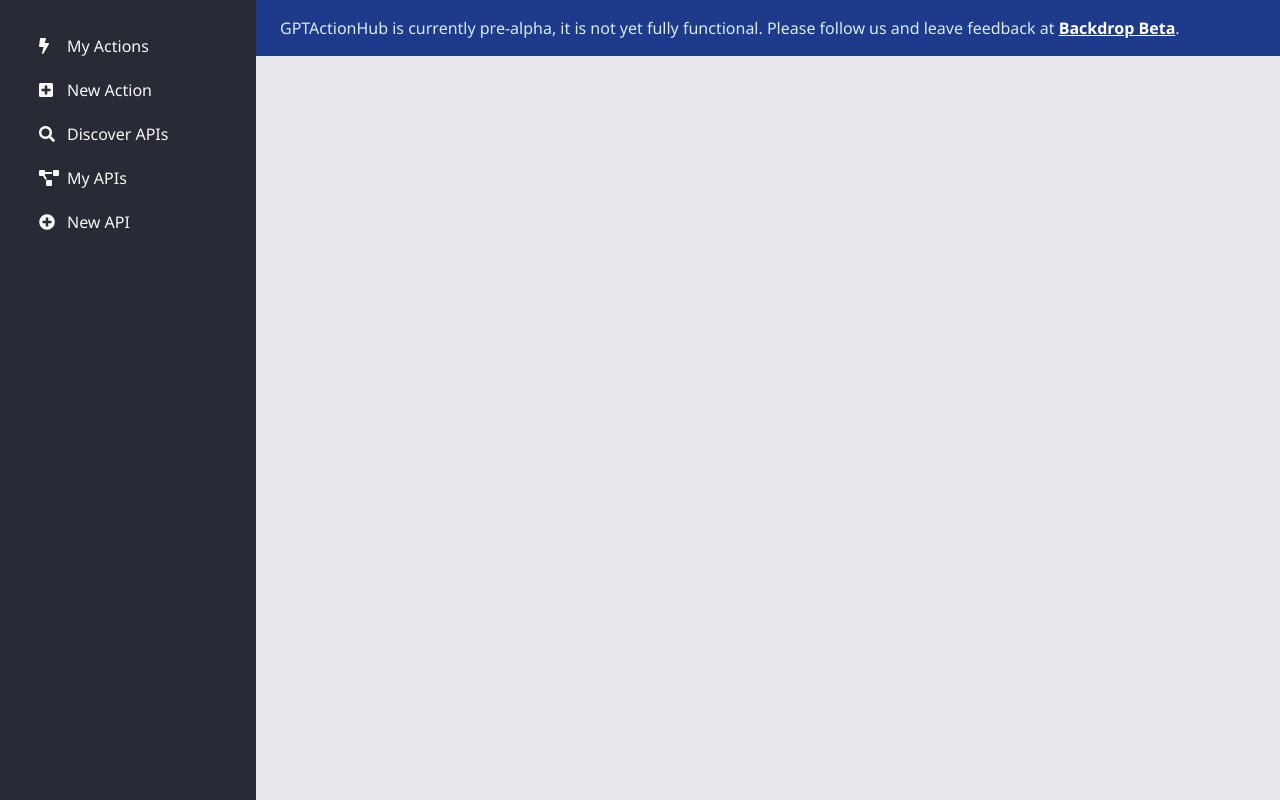
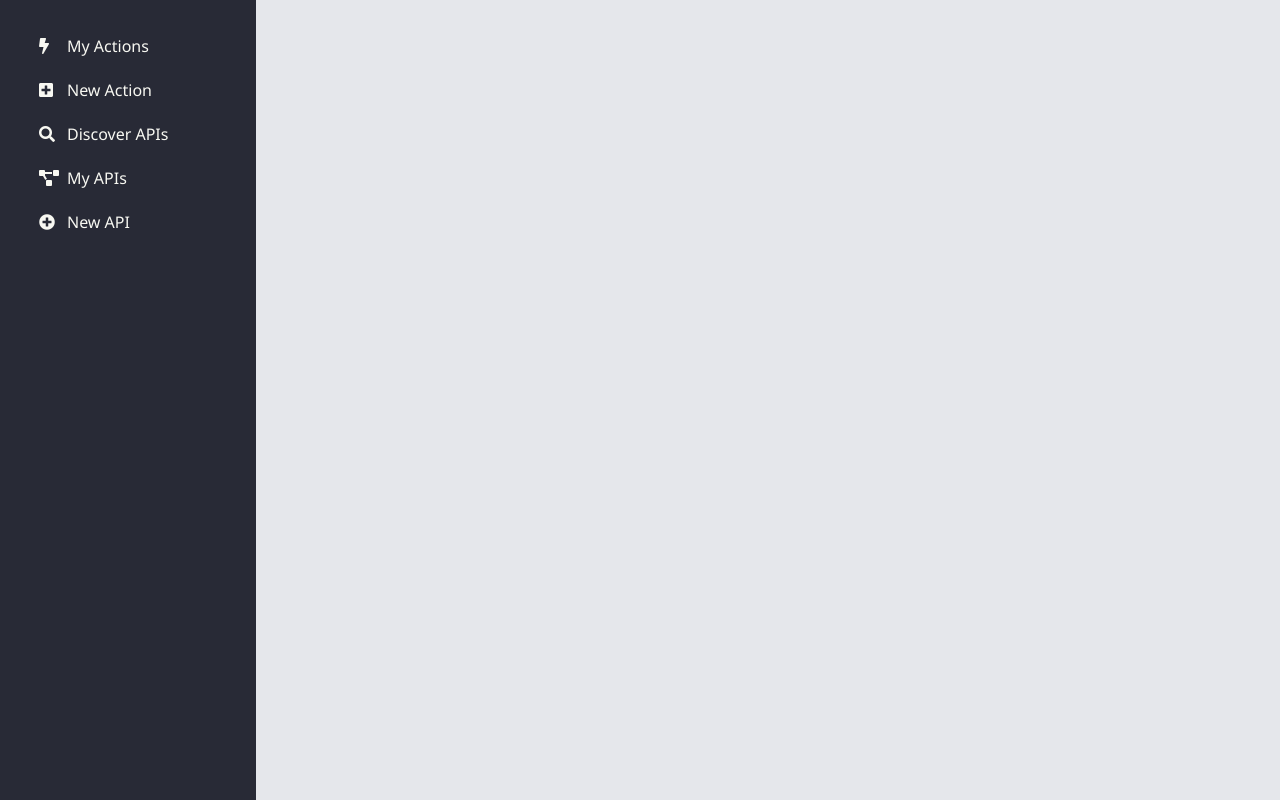
Before and after one commit to 255BITS/BackdropBuild, a Flask app: page /discover-apis in a window 1280 px wide. Shown: the part 65-865 px from the top of the page. Run offline with Flask 3, Linux system fonts and the light colour scheme; data that the repository does not hold is empty; some libraries are stand-ins or nearby versions.

Commit message:
remove beta banner

```diff
--- a/portal/app/templates/base_app.html
+++ b/portal/app/templates/base_app.html
@@ -65,14 +65,6 @@
             <!-- Main content -->
             <div class="flex-1 flex flex-col main-content overflow-y-auto">
               <main class="flex-1 overflow-x-hidden overflow-y-auto bg-gray-200">
-                  <ul class="flashes mb-4">
-                      <li class="bg-blue-900 text-blue-100 px-6 py-4 flex items-center justify-between">
-                          <span>GPTActionHub is currently pre-alpha, it is not yet fully functional. Please follow us and leave feedback at
-                              <a class="text-white font-bold underline" href="https://backdropbeta.com/gptactionhub.com/join/ZHVDE0wV" target="_blank" rel="noopener noreferrer">Backdrop Beta</a>.
-                          </span>
-                      </li>
-                  </ul>
-
                   {{macros.flash_alerts()}}
                   {%block maincontent%}
                   {%endblock%}
```
